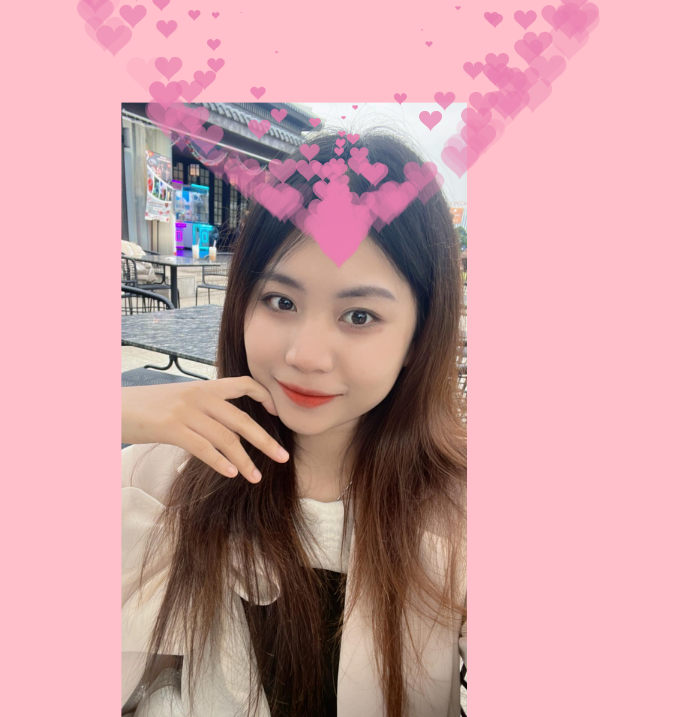
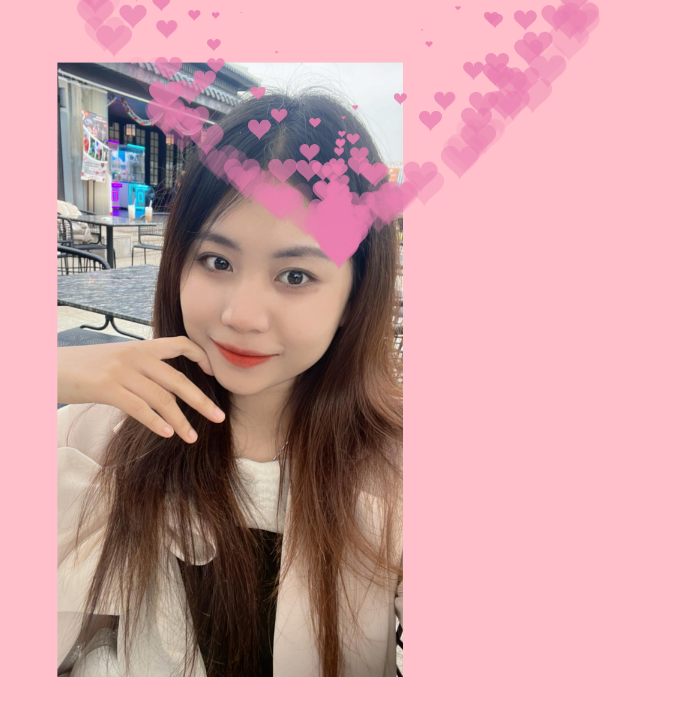
Before and after one commit to tuanda24/tuanda24.github.io, a plain HTML site: page heart.html in a window 1280 px wide. Shown: the part 427-1144 px from the top of the page, without its empty margins (301-976 px from the left). After the commit the page ends 1104 px from the top, so only its background shows below. Drawn offline with Linux system fonts and the light colour scheme.

Commit message:
Update heart.html

```diff
--- a/heart.html
+++ b/heart.html
@@ -49,8 +49,8 @@
                     height: 2048px;
                     scale: 0.3;
                     position: absolute;
-                    top: 15%;
-                    left: 15%;
+                    top: 10%;
+                    left: 10%;
                     transform: translate(-50%, -50%);
             }
             h1 {
```
